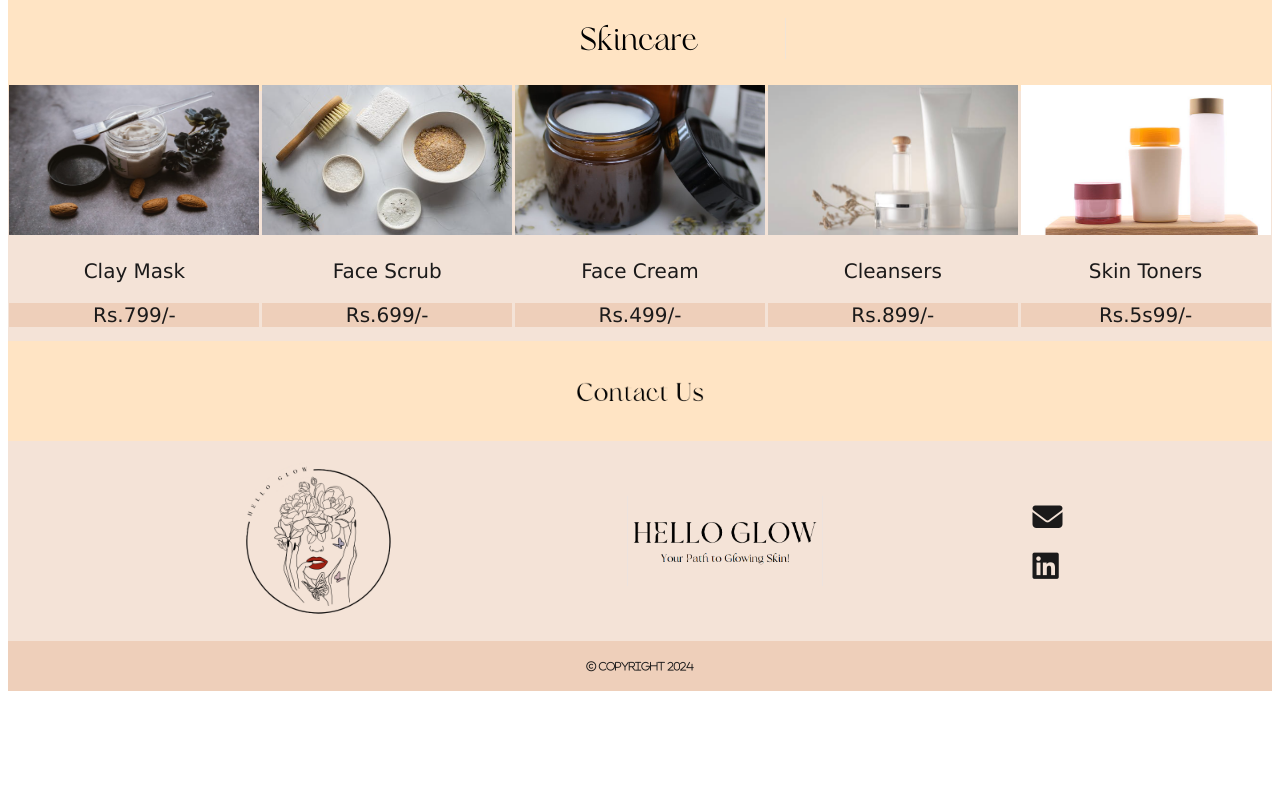
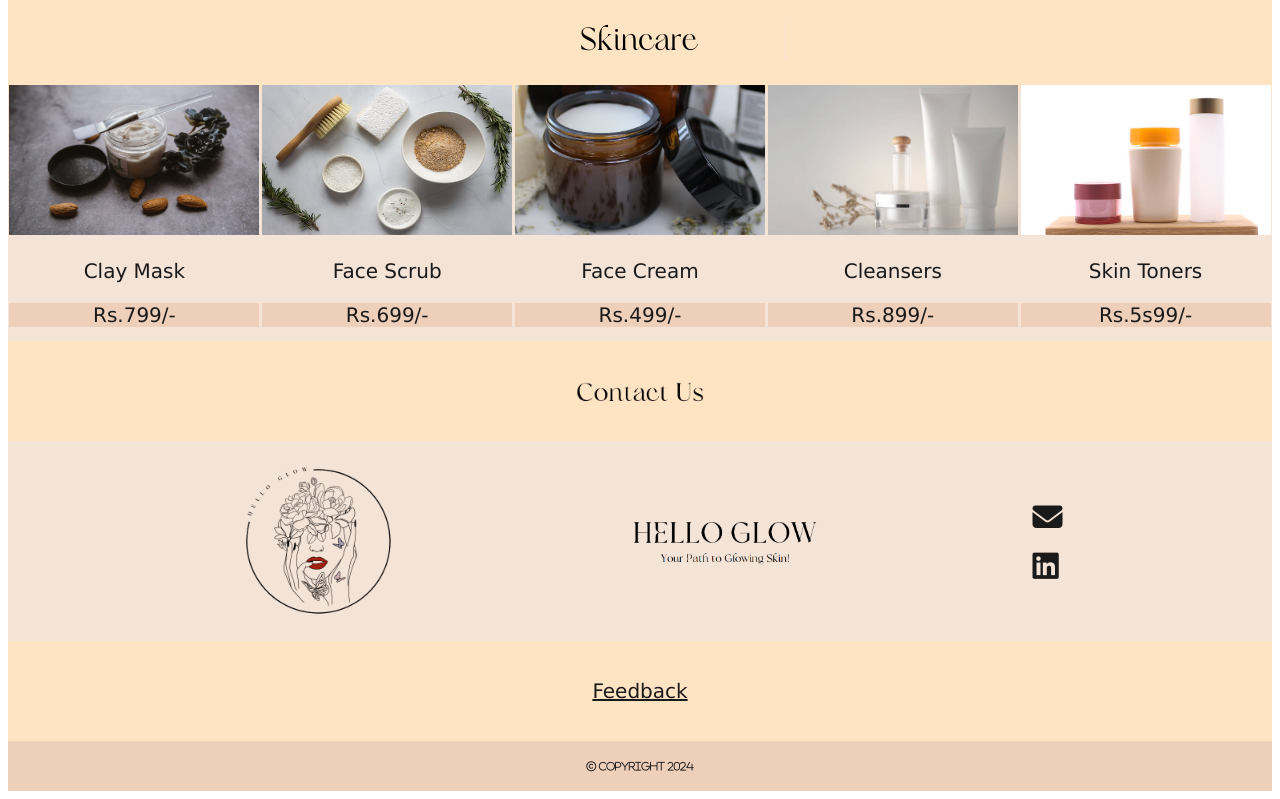
Before and after one commit to med-08/helloglow, a plain HTML site: page index.html in a window 1280 px wide. Shown: the part 2869-3668 px from the top of the page. Before the commit the page ends 3568 px from the top, so only its background shows below. Drawn offline with nearby package versions, Linux system fonts and the light colour scheme.

Commit message:
update feed

```diff
--- a/index.html
+++ b/index.html
@@ -268,11 +268,16 @@
             </div>
         </div>
     </div>
+    <div class="feedback heads">
+        <div class="feed" id="feed">
+            <p>
+                <a href="https://med-08.github.io/helloglow-feedback/">Feedback</a>
+            </p>
+        </div>
+    </div>
     <div class="copy">
         <i class="fa-regular fa-copyright" id="spec3"> Copyright 2024</i>
     </div>
     <script src="https://cdn.jsdelivr.net/npm/bootstrap@5.3.2/dist/js/bootstrap.bundle.min.js" integrity="sha384-C6RzsynM9kWDrMNeT87bh95OGNyZPhcTNXj1NW7RuBCsyN/o0jlpcV8Qyq46cDfL" crossorigin="anonymous"></script>
 </body>
 </html>
-<!--eye, lip skin
-serums, cleansers, toners, face masks, facial rollers, guasha-->
```
